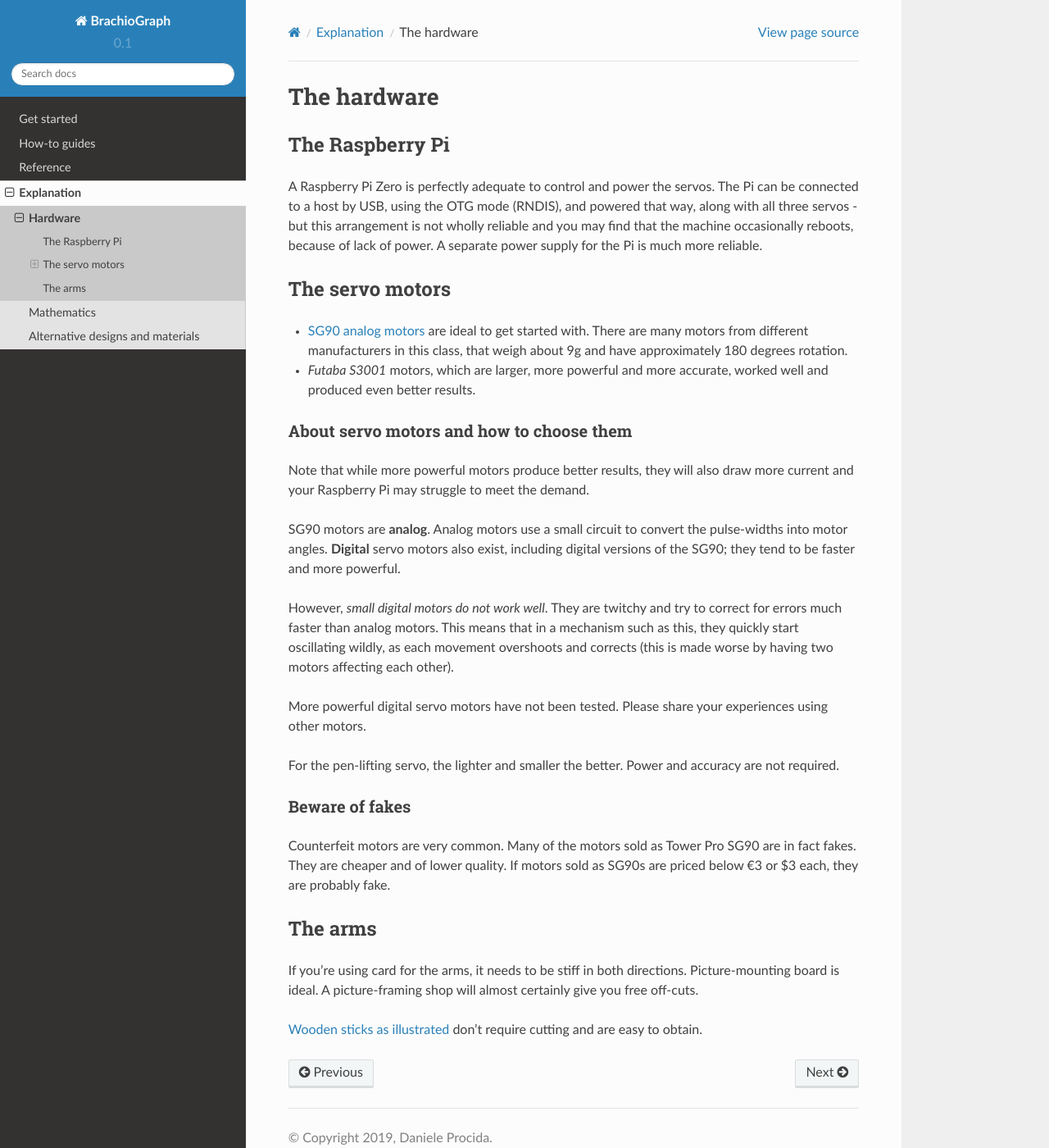
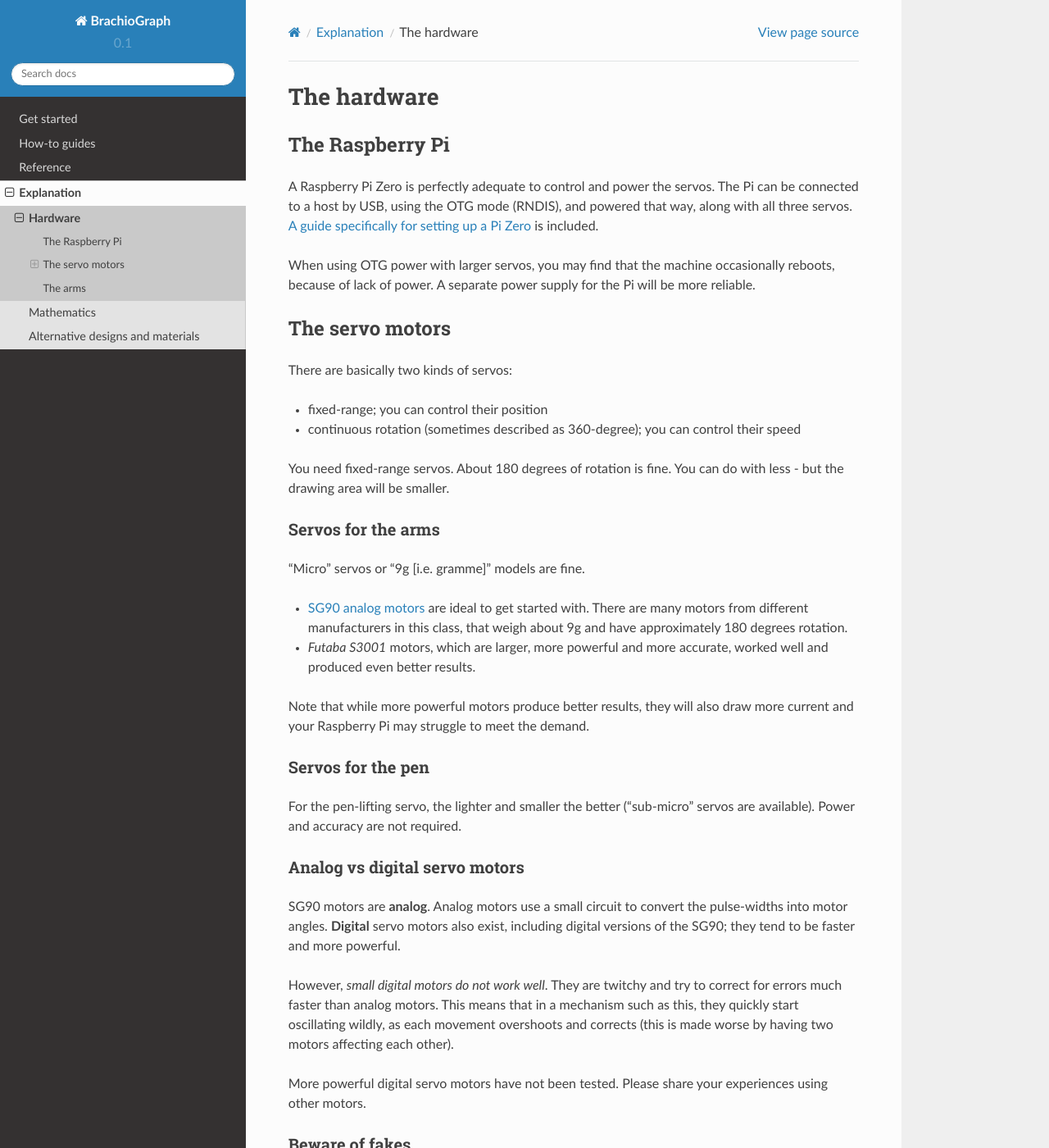
Before and after one commit to evildmp/BrachioGraph, a Sphinx documentation site: the page built from docs/explanation/hardware.rst, in a window 1280 px wide and 1400 px high. Shown: the whole window at 82% size. Built offline with Sphinx 7.4.7 and the Read the Docs theme 2.0.0, drawn with Linux system fonts in a browser that asks for light colours; some of the changed text lies outside the part shown.

Commit message:
Added notes on what servos to use

```diff
--- a/docs/explanation/hardware.rst
+++ b/docs/explanation/hardware.rst
@@ -9,27 +9,48 @@
 ~~~~~~~~~~~~~~~~
 
 A Raspberry Pi Zero is perfectly adequate to control and power the servos. The Pi can be connected to a host by USB,
-using the OTG mode (RNDIS), and powered that way, along with all three servos - but this arrangement is not wholly
-reliable and you may find that the machine occasionally reboots, because of lack of power. A separate power supply for
-the Pi is much more reliable.
+using the OTG mode (RNDIS), and powered that way, along with all three servos. :ref:`A guide specifically for setting
+up a Pi Zero <prepare-pi>` is included.
 
+When using OTG power with larger servos, you may find that the machine occasionally reboots, because of lack of power.
+A separate power supply for the Pi will be more reliable.
 
 .. _hardware-servos:
 
 The servo motors
 ~~~~~~~~~~~~~~~~
 
+There are basically two kinds of servos:
+
+* fixed-range; you can control their position
+* continuous rotation (sometimes described as 360-degree); you can control their speed
+
+You need fixed-range servos. About 180 degrees of rotation is fine. You can do with less - but the drawing area will
+be smaller.
+
+Servos for the arms
+^^^^^^^^^^^^^^^^^^^
+
+"Micro" servos or "9g [i.e. gramme]" models are fine.
+
 * `SG90 analog motors <http://www.towerpro.com.tw/product/sg90-analog/>`_ are ideal to get started with. There are many
   motors from different manufacturers in this class, that weigh about 9g and have approximately 180 degrees rotation.
 * *Futaba S3001* motors, which are larger, more powerful and more accurate, worked well and produced even better
   results.
 
-
-About servo motors and how to choose them
-^^^^^^^^^^^^^^^^^^^^^^^^^^^^^^^^^^^^^^^^^
-
 Note that while more powerful motors produce better results, they will also draw more current and your
 Raspberry Pi may struggle to meet the demand.
+
+
+Servos for the pen
+^^^^^^^^^^^^^^^^^^
+
+For the pen-lifting servo, the lighter and smaller the better ("sub-micro" servos are available). Power and accuracy
+are not required.
+
+
+Analog vs digital servo motors
+^^^^^^^^^^^^^^^^^^^^^^^^^^^^^^
 
 SG90 motors are **analog**. Analog motors use a small circuit to convert the pulse-widths into motor angles.
 **Digital** servo motors also exist, including digital versions of the SG90; they tend to be faster and more powerful.
@@ -40,14 +61,13 @@
 
 More powerful digital servo motors have not been tested. Please share your experiences using other motors.
 
-For the pen-lifting servo, the lighter and smaller the better. Power and accuracy are not required.
-
 
 Beware of fakes
 ^^^^^^^^^^^^^^^
 
 Counterfeit motors are very common. Many of the motors sold as Tower Pro SG90 are in fact fakes. They are cheaper and
-of lower quality. If motors sold as SG90s are priced below €3 or $3 each, they are probably fake.
+of lower quality. If motors sold as SG90s are priced below €3 or $3 each, they are probably fake. It's recommended to
+buy them from a reputable retailer rather from than Amazon or eBay.
 
 
 .. _hardware-arms:
```
Also changed, not shown: docs/get-started/build.rst (+10 -3 lines).
